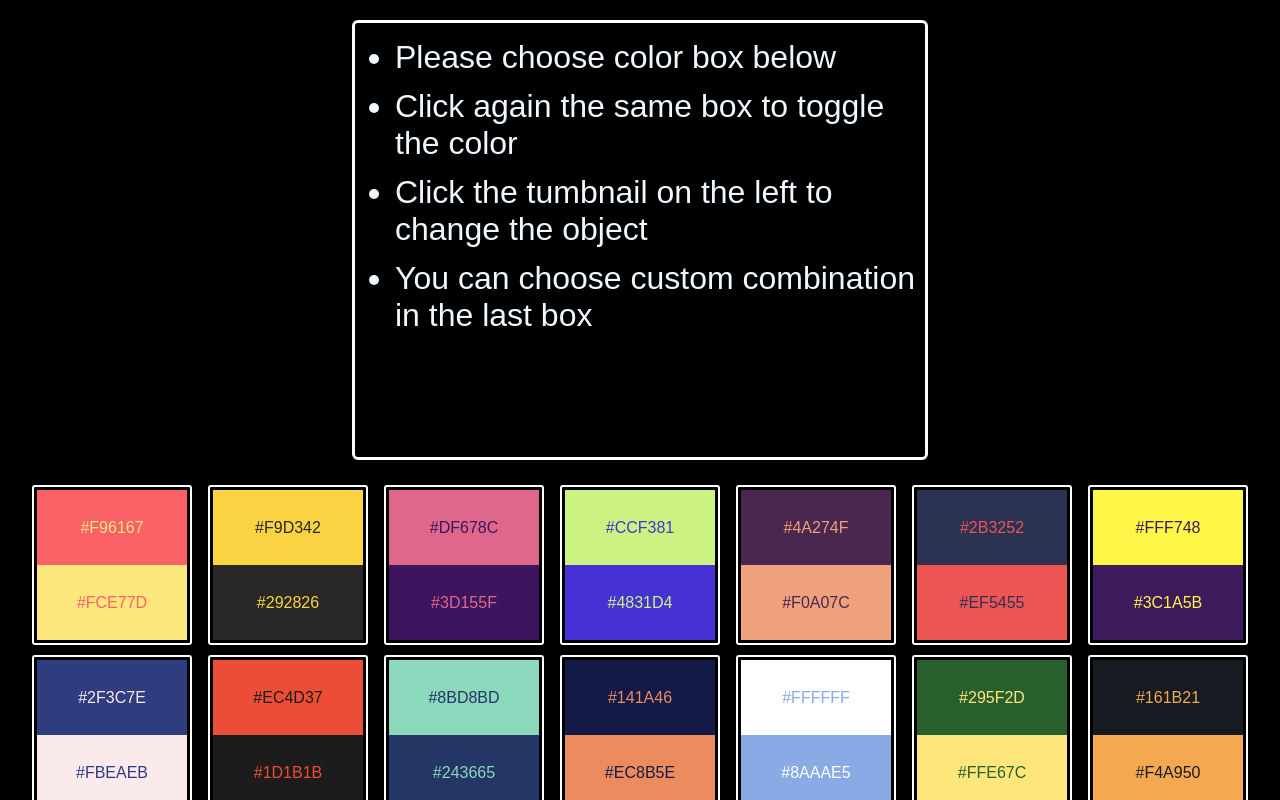
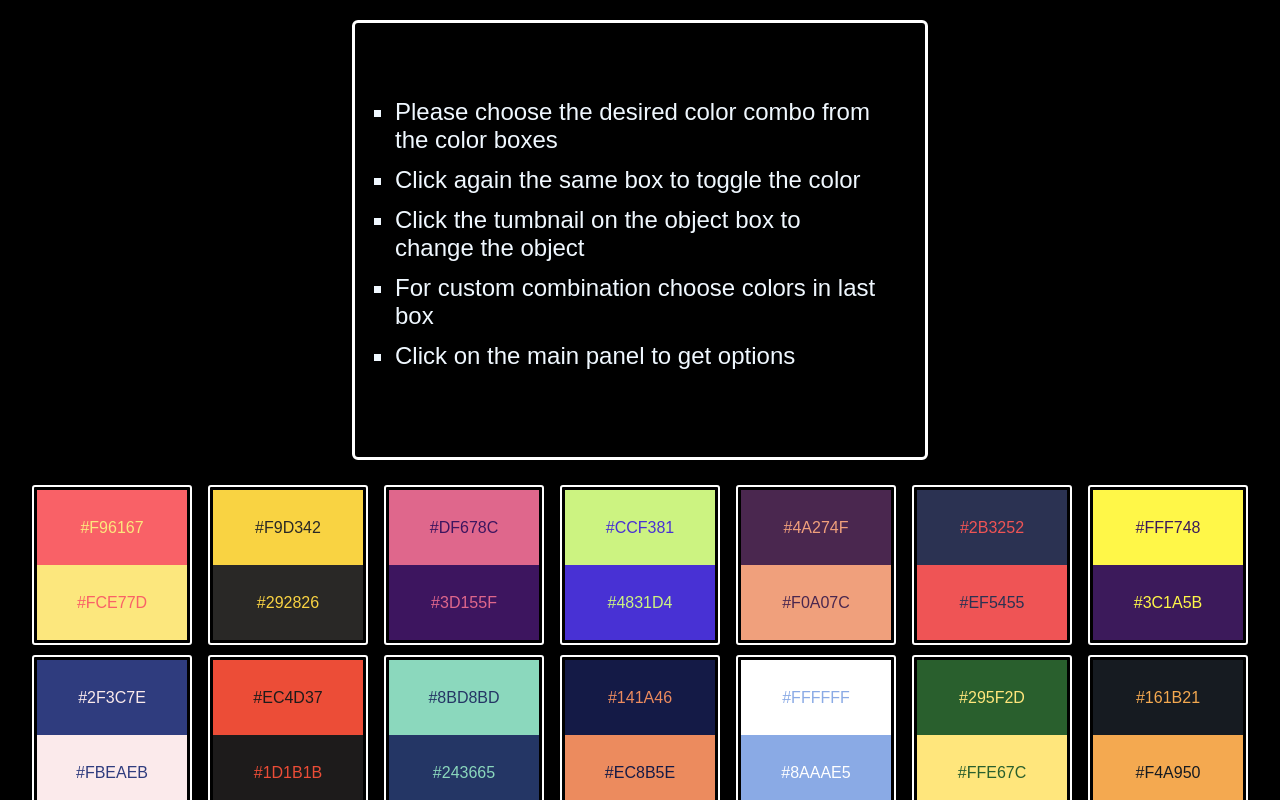
Before and after one commit to ajayc07/colorMatcher, an Angular app: page / in a window 1280 px wide. Built offline with nearby package versions, Linux system fonts and the light colour scheme.

Commit message:
Full screen fixes ; removing log in build ; bug fixes

```diff
--- a/src/app/components/screens-panel/screens-panel.component.html
+++ b/src/app/components/screens-panel/screens-panel.component.html
@@ -4,10 +4,11 @@
 
     <div [ngClass]="(showInfo === true) ? 'info-show screen-border' : 'info-hide'">
       <ul>
-        <li>Please choose color box below</li>
+        <li>Please choose the desired color combo from the color boxes</li>
         <li>Click again the same box to toggle the color</li>
-        <li>Click the tumbnail on the left to change the object</li>
-        <li>You can choose custom combination in the last box</li>
+        <li>Click the tumbnail on the object box to change the object</li>
+        <li>For custom combination choose colors in last box</li>
+        <li>Click on the main panel to get options</li>
       </ul>
     </div>
 
@@ -33,7 +34,7 @@
     <div *ngIf="!showInfo" [ngClass]="(showToolBar === true) ? 'toolbar-active' : 'toolbar'">
       <div class="button-container">
         <button (click)="toogleFullScreen()">{{this.isFullScreen ? 'Exit Full Screen' : 'Full Screen'}}</button>
-        <button (click)="getInfo()">Info</button>
+        <button *ngIf="!isFullScreen" (click)="getInfo()">Info</button>
       </div>
     </div>
   </div>
--- a/src/app/components/screens-panel/screens-panel.component.scss
+++ b/src/app/components/screens-panel/screens-panel.component.scss
@@ -115,11 +115,13 @@
         display: flex;
         flex: 1;
         color: aliceblue;
+        align-items: center;
     }
 
     .info-hide{
         display: none;
     }
+
 }
 
 .div-container{
@@ -144,6 +146,8 @@
         }
 
         @media screen and (max-width:600px) {
+            font-size:54pt;
+
             span:first-child{
                 position: relative;
                 right: 0px;
@@ -152,8 +156,14 @@
     }
 }
 
+ul {
+
+    list-style : square;
+    padding-inline-end: 40px;
+}
+
 li {
-    font-size: 2em;
+    font-size: 1.5em;
     margin-bottom: 12px;
 
     @media screen and (max-width:600px) {
--- a/src/app/components/screens-panel/screens-panel.component.ts
+++ b/src/app/components/screens-panel/screens-panel.component.ts
@@ -87,6 +87,7 @@ export class ScreensPanelComponent implements OnInit {
     this._colorStateListner();
     this.setColors();
     this.element = document.getElementById('screen');
+    this. detectScreenChange();
   }
 
 
@@ -177,8 +178,6 @@ export class ScreensPanelComponent implements OnInit {
   public openFullscreen() : void{
 
     console.log('Full Screen');
-
-
     if (this.element.requestFullscreen) {
       this.element.requestFullscreen();
     } else if (this.element.mozRequestFullScreen) { /* Firefox */
@@ -233,6 +232,20 @@ export class ScreensPanelComponent implements OnInit {
   }
 
 
+  /**
+   *To detect changes of full screen toggle
+   * @memberof ScreensPanelComponent
+   */
+  public detectScreenChange() : void {
+    this.document.addEventListener("fullscreenchange", (event) => {
+
+      if(!this.document.fullscreenElement) {
+        this.isFullScreen = false;
+      }
+    });
+  }
+
+
 
 
 }
--- a/src/main.ts
+++ b/src/main.ts
@@ -6,6 +6,9 @@ import { environment } from './environments/environment';
 
 if (environment.production) {
   enableProdMode();
+  if(window){
+    window.console.log=function(){};
+  }
 }
 
 platformBrowserDynamic().bootstrapModule(AppModule)
```
Lines whose indentation alone changed are shown as unchanged.
